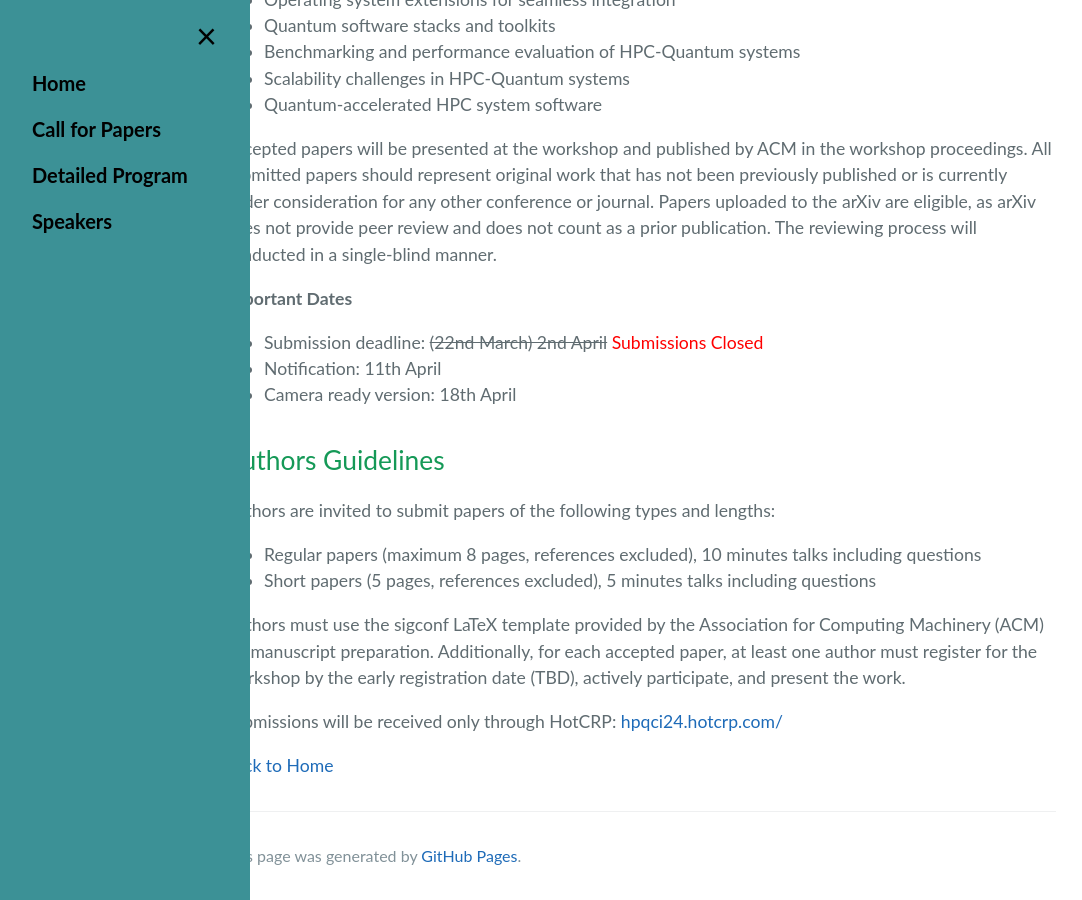
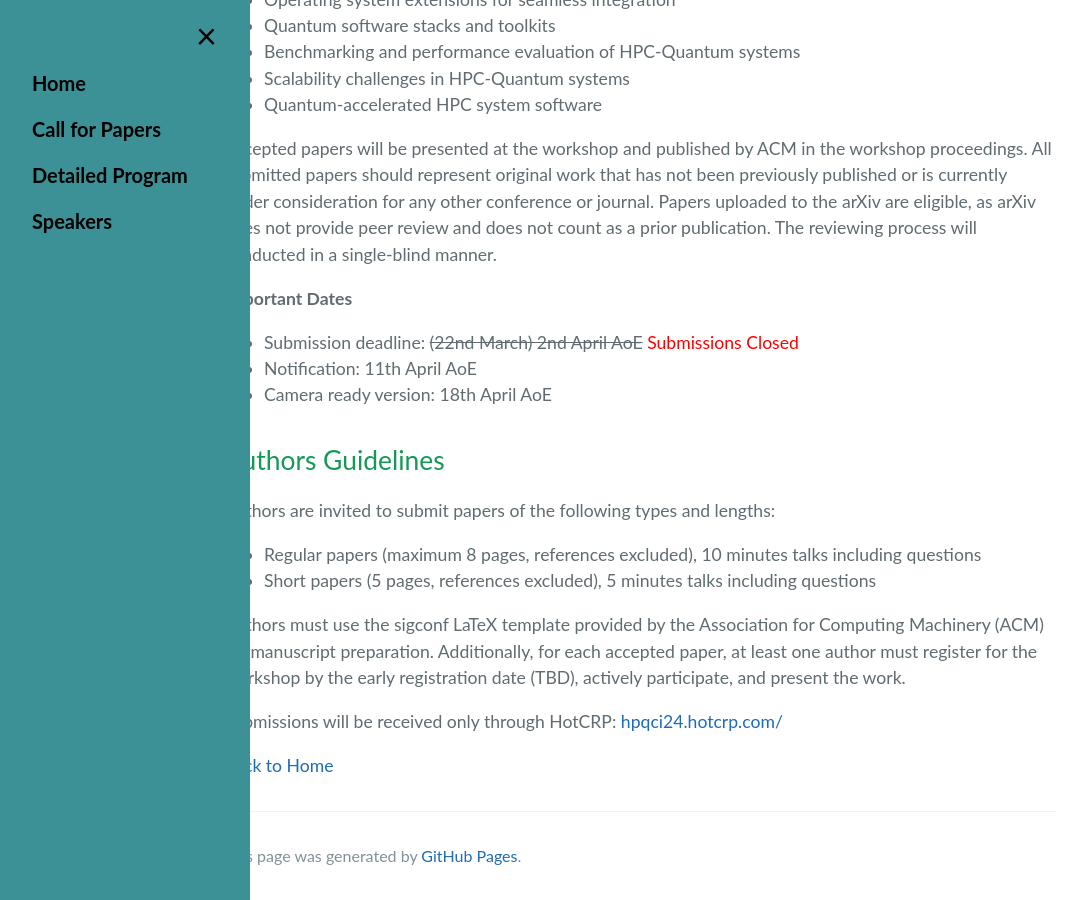
Before and after one commit to HPQCI/HPQCI.github.io, a Jekyll site: the page built from cfp.md, in a window 1280 px wide and 900 px high, scrolled down 800 px. Shown: the whole window, without its empty margins (0-1082 px from the left). Built offline with Jekyll 4.4.1, drawn with Linux system fonts in a browser that asks for light colours.

Commit message:
update cfp

```diff
--- a/cfp.md
+++ b/cfp.md
@@ -21,9 +21,9 @@ The integration of QC into HPC centers has become a topic of increasing interest
 Accepted papers will be presented at the workshop and published by ACM in the workshop proceedings. All submitted papers should represent original work that has not been previously published or is currently under consideration for any other conference or journal. Papers uploaded to the arXiv are eligible, as arXiv does not provide peer review and does not count as a prior publication. The reviewing process will conducted in a single-blind manner.
 
 **Important Dates**
-*	Submission deadline: ~~(22nd March) 2nd April~~ <font color="red">Submissions Closed</font>
-*	Notification: 11th April
-*	Camera ready version: 18th April
+*	Submission deadline: ~~(22nd March) 2nd April AoE~~ <font color="red">Submissions Closed</font>
+*	Notification: 11th April AoE
+*	Camera ready version: 18th April AoE
 
 ## Authors Guidelines
 
```
